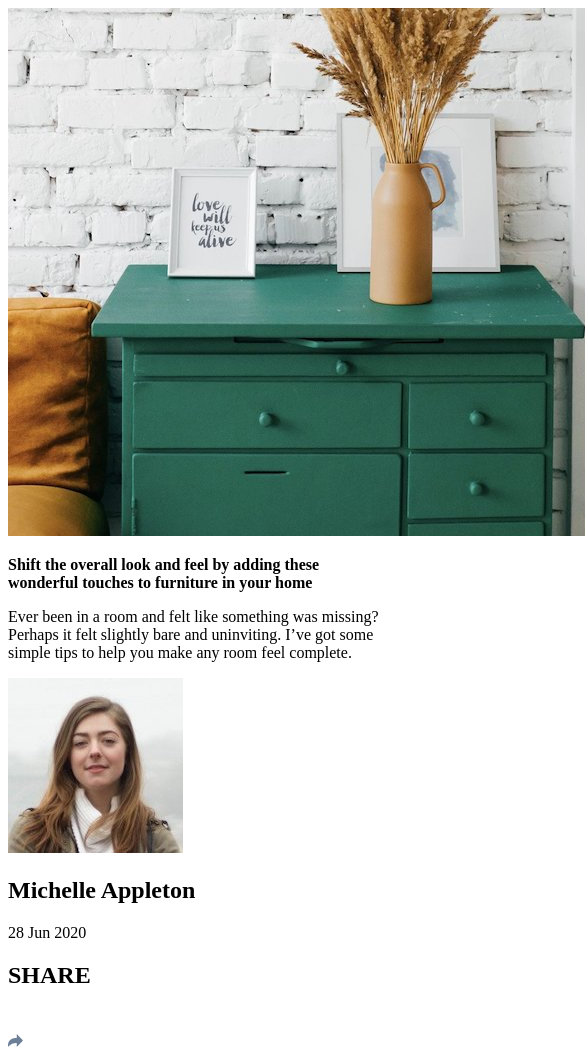
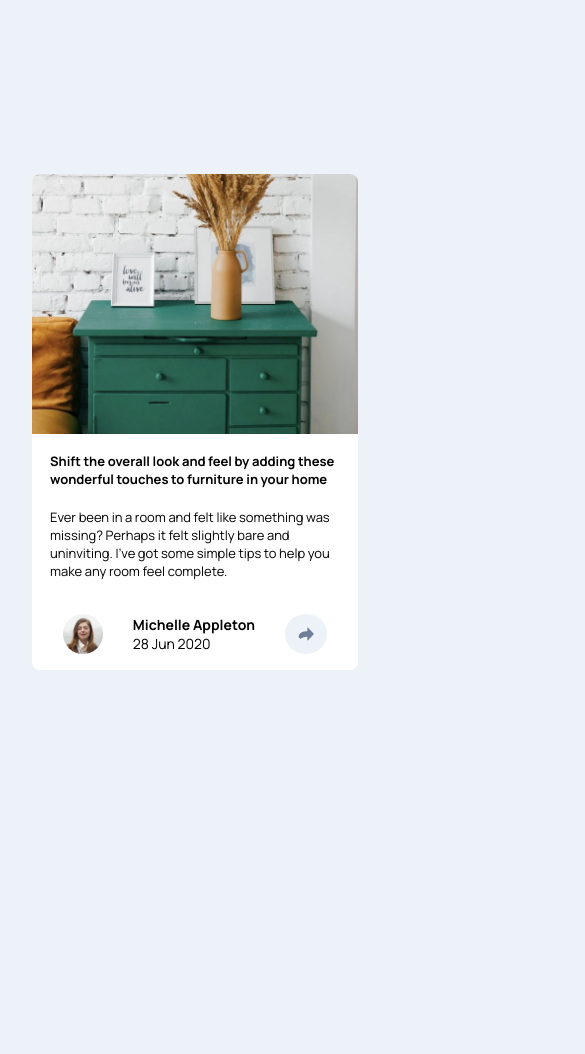
Before and after one commit to Lescano713/Article-Preview-Component, a plain HTML site: page index.html in a window 390 px wide. Shown: the top 1054 px of the page, 585 px wide, since content can reach past the window. After the commit the page ends 844 px from the top, so only its background shows below. Drawn offline with Linux system fonts and the light colour scheme.

Commit message:
mobile workflow

```diff
--- a/index.html
+++ b/index.html
@@ -10,29 +10,26 @@
 </head>
 <body>
   <article id="article">
-    <img src="./images/drawers.jpg" alt="article-img">
+    <img class="article-img" src="./images/drawers.jpg" alt="article-img">
     <div class="preview-info">
-      <p><b>Shift the overall look and feel by adding these wonderful
-        touches to furniture in your home</b></p>
-      <p>Ever been in a room and felt like something was missing? Perhaps
-        it felt slightly bare and uninviting. I’ve got some simple tips
-        to help you make any room feel complete.</p>
+      <p><b>Shift the overall look and feel by adding these wonderful touches to furniture in your home</b></p>
+      <p>Ever been in a room and felt like something was missing? Perhaps it felt slightly bare and uninviting. I’ve got some simple tips to help you make any room feel complete.</p>
     </div>
-    <div class="social-media-author">
+    <div class="author-container" id="author-container">
+      <img class="img-author" src="./images/avatar-michelle.jpg" alt="image-author">
       <div class="author">
-        <img src="./images/avatar-michelle.jpg" alt="image-author">
         <h1>Michelle Appleton</h1>
         <p>28 Jun 2020</p>
       </div>
-      <div class="social-media">
-        <h2>SHARE</h2>
-        <img src="./images/icon-facebook.svg" alt="image-author">
-        <img src="./images/icon-twitter.svg" alt="image-author">
-        <img src="./images/icon-pinterest.svg" alt="image-author">
-      </div>
-      <img src="./images/icon-share.svg" alt="icon-share">
+      <img class="share-icon" id="share-author" src="./images/icon-share.svg" alt="icon-share">
+    </div>
+    <div class="social-media" id="social-media">
+      <h2>SHARE</h2>
+      <img src="./images/icon-facebook.svg" alt="image-author">
+      <img src="./images/icon-twitter.svg" alt="image-author">
+      <img src="./images/icon-pinterest.svg" alt="image-author">
+      <img class="share-icon" id="share-social" src="./images/icon-share.svg" alt="icon-share">
     </div>
   </article>
-
 </body>
 </html>
--- a/index.js
+++ b/index.js
@@ -0,0 +1,11 @@
+const shareAuthor = document.getElementById("share-author");
+const shareSocial = document.getElementById("share-social")
+const divSocialMedia = document.getElementById("social-media");
+const divAuthor = document.getElementById("author-container")
+
+shareAuthor.addEventListener("click", showSocialMedia);
+
+function showSocialMedia(){
+    divAuthor.classList.toggle("hide");
+    divSocialMedia.classList.toggle("show")
+}
--- a/style.css
+++ b/style.css
@@ -6,3 +6,107 @@
     --LightGrayishBlue: hsl(210, 46%, 95%);
     --fontize: 13px;
 }
+*{
+    box-sizing: border-box;
+    margin: 0;
+    font-family: "Manrope", sans-serif;
+}
+body, div{
+    display: flex;
+}
+
+body{
+    padding: 2em;
+    background-color: var(--LightGrayishBlue);
+    align-items: center;
+    justify-content: center;
+    height: 100dvh;
+}
+
+article{
+    max-height: 80%;
+    min-height: 30rem;
+    background-color: white;
+    display: grid;
+    border-radius: 8px;
+    overflow: hidden;
+    .article-img{
+        width: 100%;
+        max-height: 18em;
+    }
+    .preview-info{
+        padding: 0.5em;
+        flex-direction: column;
+        p{
+            margin: 10px;
+            font-size: 13px;
+        }
+    }
+    .share-icon{
+        align-self: center;
+        border-radius: 50%;
+        height: 40px;
+        padding: 13px;
+        background-color: var(--LightGrayishBlue);
+    }
+    .share-icon:hover{
+        cursor: pointer;
+    }
+
+}
+
+.author-container{
+    justify-content: space-around;
+    padding: 1rem;
+    .img-author{
+        border-radius: 50%;
+        height: 40px;
+        grid-area: img;
+    }
+    .author{
+        flex-direction: column;
+        justify-content: center;
+        h1{
+            grid-area: h1;
+        }
+        p{
+            grid-area: p;
+        }
+        p, h1{
+            font-size: 14px;
+        }
+    }
+}
+
+.social-media{
+    background-color: var(--VeryDarkGrayishBlue);
+    justify-content: space-around;
+    padding: 1rem;
+    align-items: center;
+    display: none;
+    img{
+        height: 20px;
+    }
+    h2{
+        font-size: 15px;
+        letter-spacing: 3px;
+        color: var(--LightGrayishBlue);
+        font-weight: 300;
+    }
+    .share-icon{
+        background-color: var(--GrayishBlue);
+    }
+}
+
+.hide{
+    display: none;
+}
+.show{
+    display: flex;
+}
+/* @media (min-width: 375px) {
+    article{
+        border: 1px solid red;
+    }
+} */
+/* 2:45 pm  */
```
